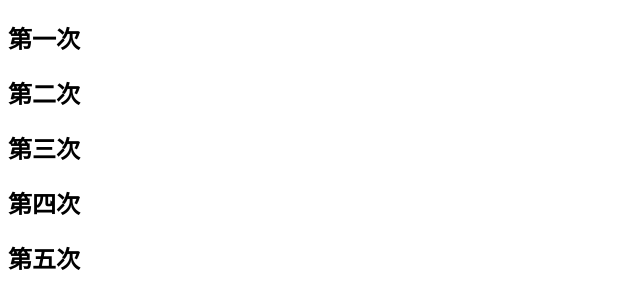
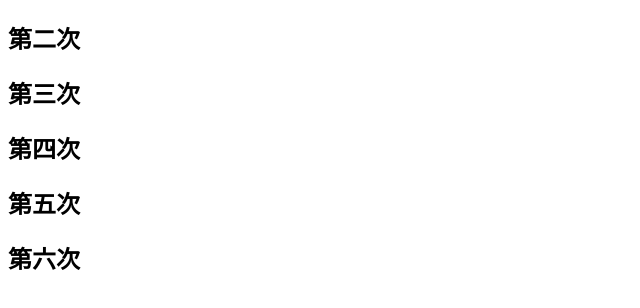
Before and after one commit to hzx1999-ai/hzc190415, a plain HTML site: page one.html in a window 1280 px wide. Shown: the full height of the page, 0-640 px from the left. Drawn offline with Linux system fonts and the light colour scheme.

Commit message:
test提交

```diff
--- a/one.html
+++ b/one.html
@@ -7,10 +7,11 @@
     <title>Document</title>
 </head>
 <body>
-    <h2>第一次</h2>
+    <h2></h2>
     <h2>第二次</h2>
     <h2>第三次</h2>
     <h2>第四次</h2>
     <h2>第五次</h2>
+    <h2>第六次</h2>
 </body>
 </html>
```
